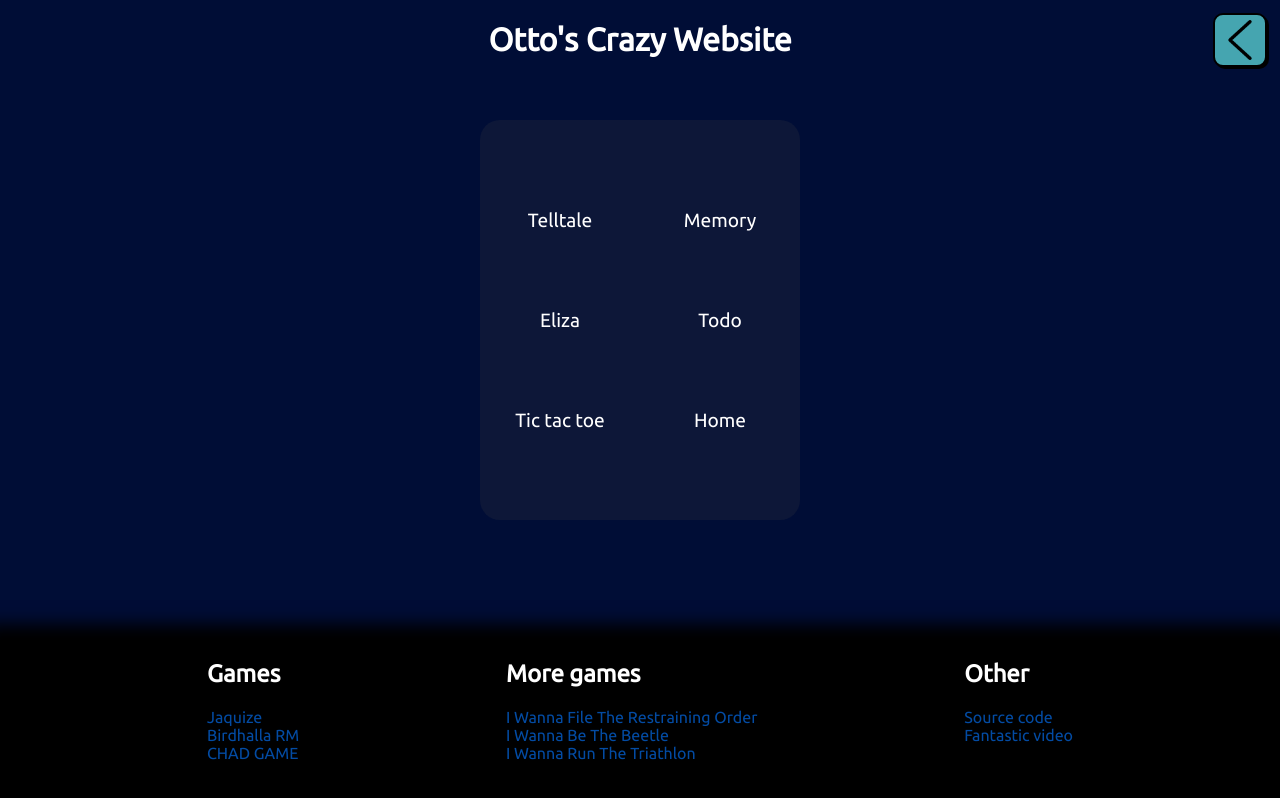
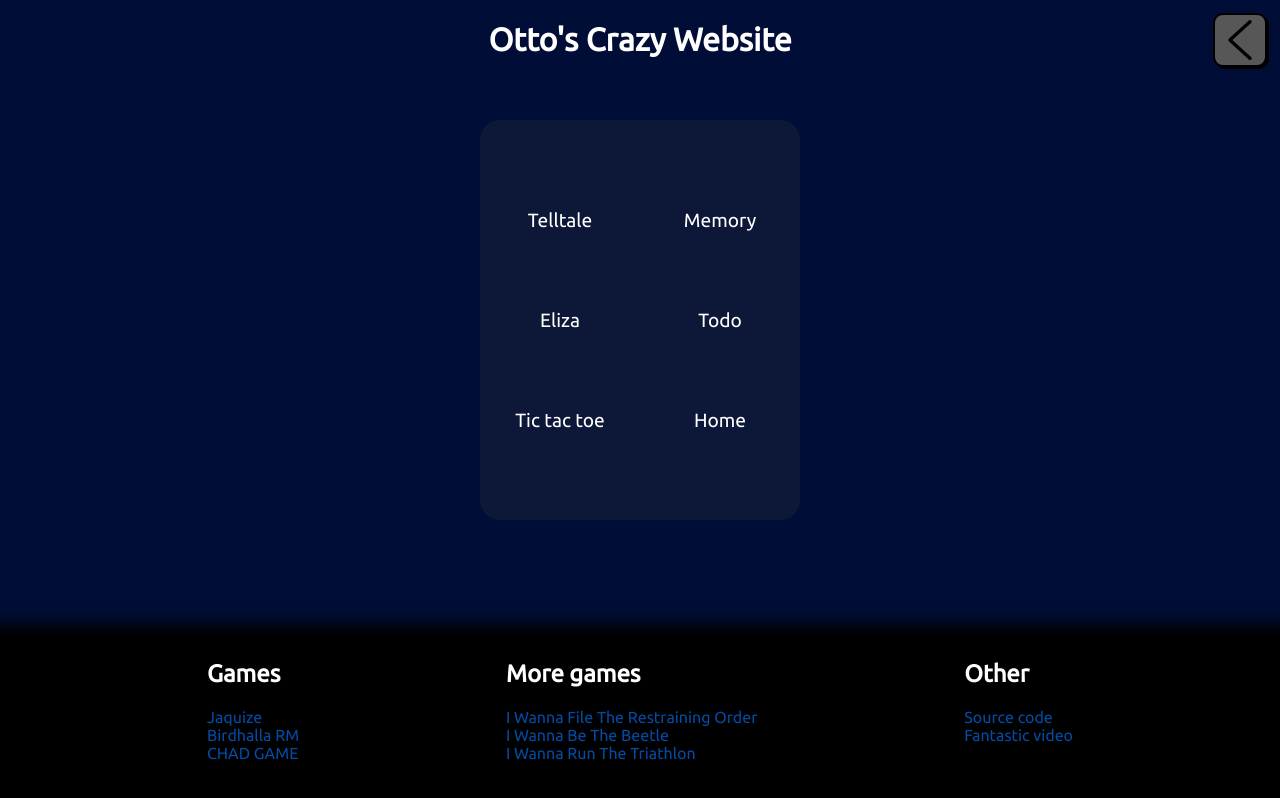
Before and after one commit to OttoTheBigMan/OttoTheBigMan.github.io, a SvelteKit app: page / in a window 1280 px wide. Built offline with nearby package versions, Linux system fonts and the light colour scheme.

Commit message:
deez nuts

```diff
--- a/src/routes/+layout.svelte
+++ b/src/routes/+layout.svelte
@@ -39,7 +39,7 @@
         border-radius: 10px;
         border: 2px solid black;
         box-shadow: 2px 2px black;
-        background-color: #45a5b0;
+        background-color: rgb(87, 87, 87);
 
         position: absolute;
         display: flex;
@@ -80,6 +80,6 @@
         overflow: hidden;
     }
     .barLink:hover {
-        background-color: rgba(0,0,0,25%);
+        background-color: rgba(256,256,256,25%);
     }
 </style>
--- a/src/routes/+page.svelte
+++ b/src/routes/+page.svelte
@@ -47,9 +47,7 @@
         {/each}
     </div>
 
-    <div class="cradle">
 
-    </div>
 
     <div class="footer">
         <div>
@@ -143,6 +141,5 @@
         /* hello*/
     }
 
-    /* Newtons crazy cradle (kanske) */
 
 </style>
```
